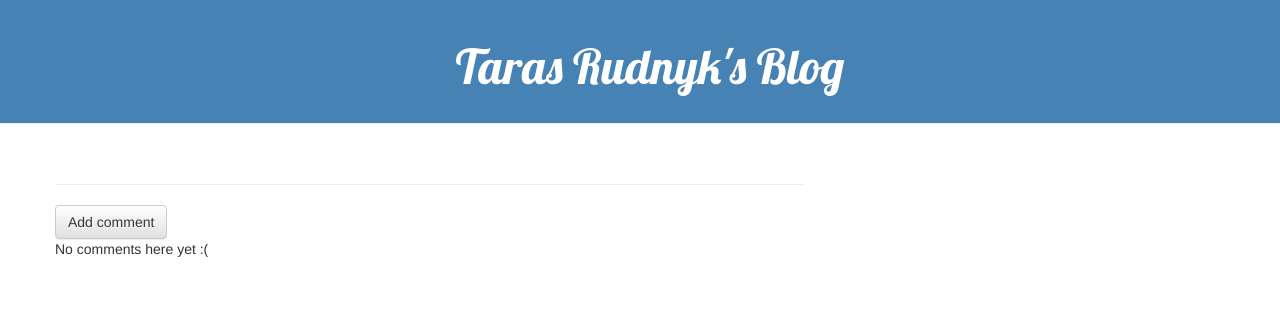
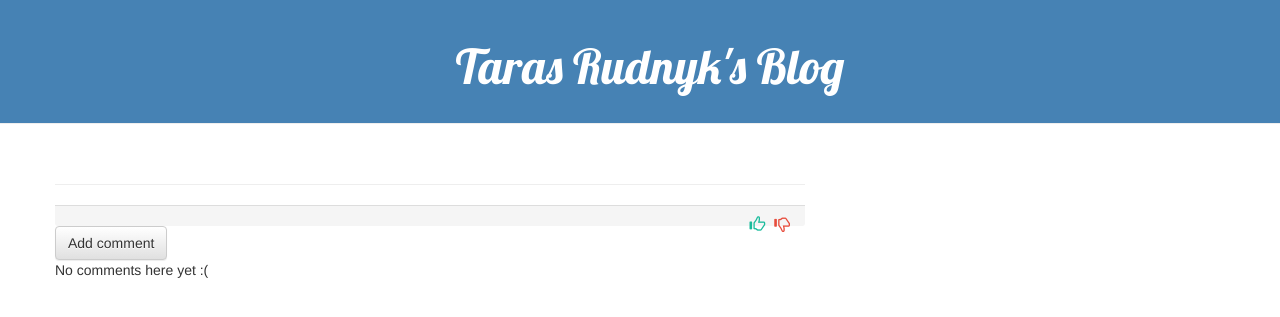
Before and after one commit to TarasRudnyk/blog, a Django app: template blog/templates/blog/post_detail.html in a window 1280 px wide. Shown: the top 317 px of the page. Run offline with Django 3.2, Linux system fonts and the light colour scheme; the template is opened without the code that fills it, so the values that code supplies are empty; some libraries are stand-ins or nearby versions.

Commit message:
Added like and dislike buttons

```diff
--- a/blog/static/css/blog.css
+++ b/blog/static/css/blog.css
@@ -59,3 +59,22 @@ h1, h2, h3, h4 {
     padding-bottom: 10px;
     margin-bottom: 0cm;
 }
+
+.panel-footer i.glyphicon { display: inline; font-size: 1.125em; cursor: pointer; }
+.panel-footer i.glyphicon-thumbs-up {
+    color: #1abc9c;
+    padding-left: 5px;
+}
+.panel-footer i.glyphicon-thumbs-down {
+    color: #e74c3c;
+    padding-left: 5px;
+ }
+.panel-footer div {
+    width: 15px;
+    display: inline;
+    font: 300 normal 1.125em "Roboto",Arial,Verdana,sans-serif;
+    color: #34495e;
+    text-align: center;
+    background-color: transparent !important;
+    border: none !important;
+}
--- a/blog/templates/blog/post_detail.html
+++ b/blog/templates/blog/post_detail.html
@@ -2,6 +2,8 @@
 
 
 {% block content %}
+<script src="//djcode/blog/blog/static/js/like_dislike.js"></script>
+<!-- <script src="//rawgithub.com/ashleydw/lightbox/master/dist/ekko-lightbox.js"></script> -->
 	<div class="post">
 		{% if post.published_date %}
 			<div class="date">
@@ -15,6 +17,12 @@
 		<p>{{ post.text|linebreaks }}</p>
 	</div>
 <hr>
+                <div class="panel-footer">
+                    <span class="pull-right">
+                        <i id="like1" class="glyphicon glyphicon-thumbs-up"></i> <div id="like1-bs3"></div>
+                        <i id="dislike1" class="glyphicon glyphicon-thumbs-down"></i> <div id="dislike1-bs3"></div>
+                    </span>
+                </div>
 <a class="btn btn-default" href="{% url 'add_comment_to_post' pk=post.pk %}">Add comment</a>
 <div>
 	{% for comment in post.comments.all %}
```
Also changed, not shown: 1 other file.
